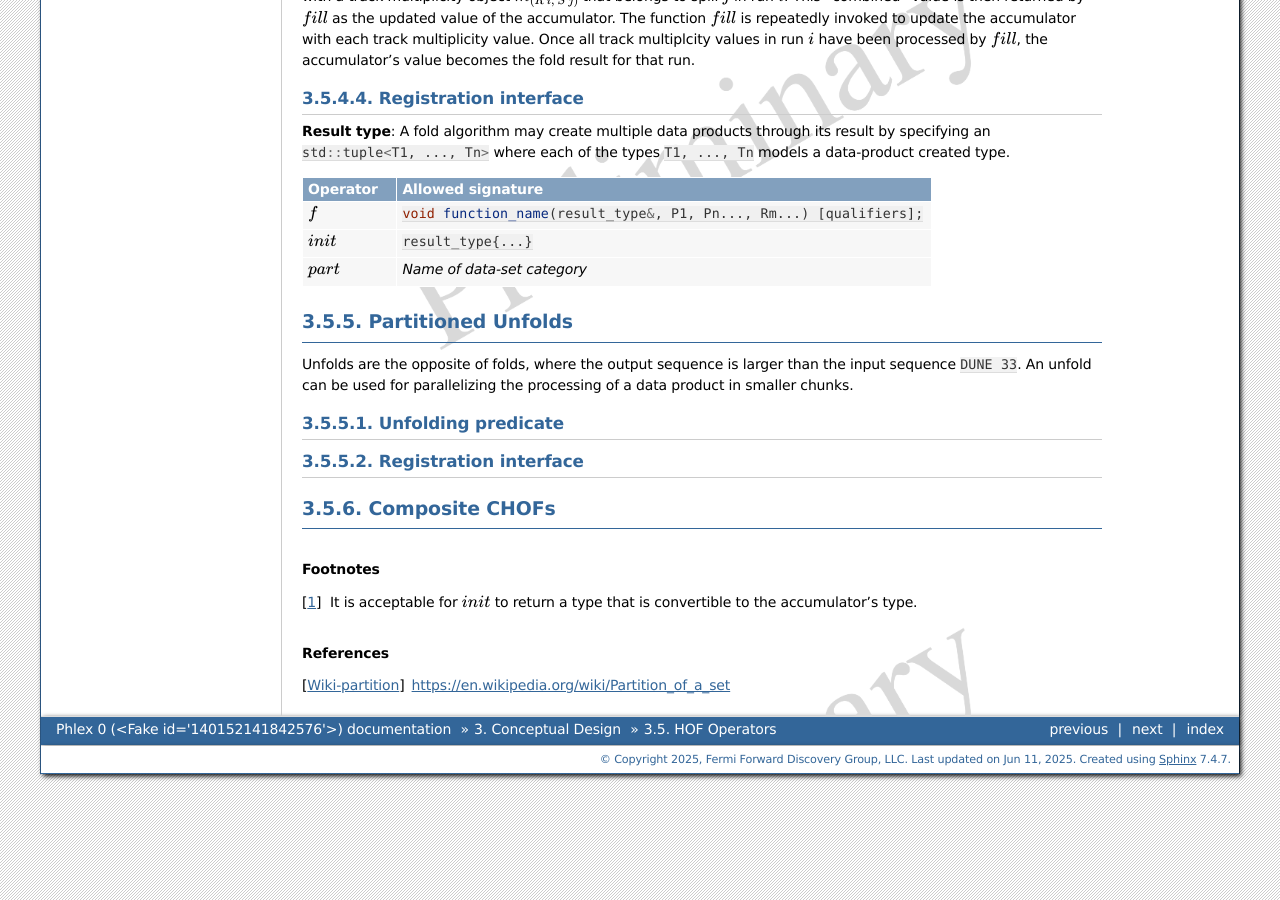
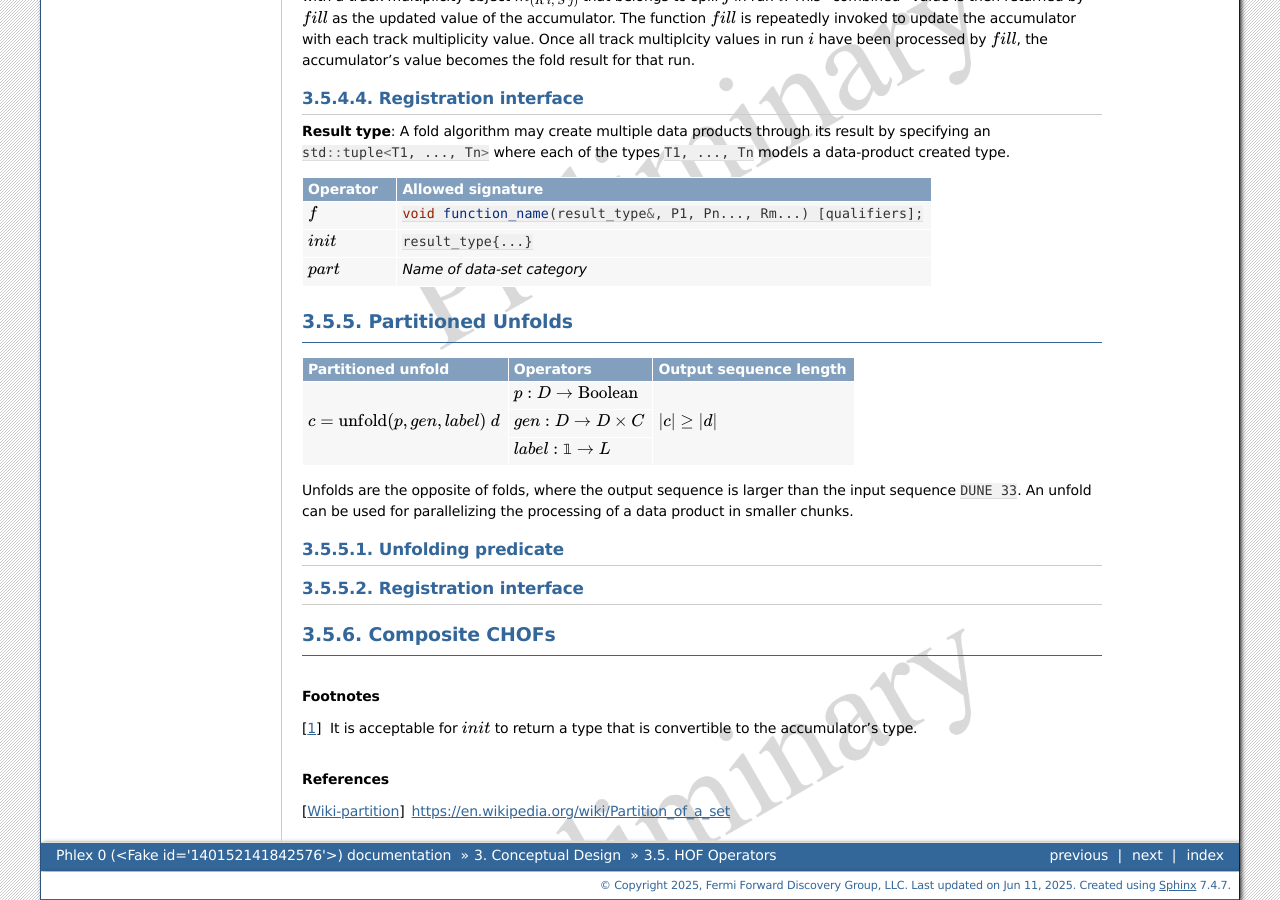
Before and after one commit to Framework-R-D/phlex-design, a Sphinx documentation site: the page built from doc/ch_conceptual_design/hof_operators.rst, in a window 1280 px wide and 900 px high, scrolled down 4089 px. Built offline with Sphinx 7.4.7, drawn with Linux system fonts in a browser that asks for light colours; cross-references to code outside the pages are shown as plain code.

Commit message:
Fix table and Tex commands

```diff
--- a/doc/ch_conceptual_design/hof_operators.rst
+++ b/doc/ch_conceptual_design/hof_operators.rst
@@ -304,15 +304,15 @@ Registration interface
 Partitioned Unfolds
 -------------------
 
-+---------------------------------------------------------+----------------------------------------------------+------------------------+
-| **Partitioned unfold**                                  | Operators                                          | Output sequence length |
-+=========================================================+====================================================+========================+
-| :math:`c = \unfold{p}{\textit{gen}}{\textit{label}}\ d` | :math:`p: D \rightarrow \mbox{Boolean}`            | :math:`|c| \ge |d|`    |
-|                                                         +----------------------------------------------------+                        |
-|                                                         | :math:`\textit{gen}: D \rightarrow D \times C`     |                        |
-|                                                         +----------------------------------------------------+                        |
-|                                                         | :math:`\textit{label}: \one \rightarrow L`  |                        |
-+---------------------------------------------------------+----------------------------------------------------+------------------------+
++----------------------------------------------------------+----------------------------------------------------+------------------------+
+| **Partitioned unfold**                                   | Operators                                          | Output sequence length |
++==========================================================+====================================================+========================+
+| :math:`c = \punfold{p}{\textit{gen}}{\textit{label}}\ d` | :math:`p: D \rightarrow \mbox{Boolean}`            | :math:`|c| \ge |d|`    |
+|                                                          +----------------------------------------------------+                        |
+|                                                          | :math:`\textit{gen}: D \rightarrow D \times C`     |                        |
+|                                                          +----------------------------------------------------+                        |
+|                                                          | :math:`\textit{label}: \one \rightarrow L`         |                        |
++----------------------------------------------------------+----------------------------------------------------+------------------------+
 
 Unfolds are the opposite of folds, where the output sequence is larger than the input sequence :need:`DUNE 33`.
 An unfold can be used for parallelizing the processing of a data product in smaller chunks.
--- a/doc/conf.py
+++ b/doc/conf.py
@@ -97,7 +97,8 @@ new_commands = r"""
 \newcommand\predicate[1]{\text{predicate}(#1)}
 \newcommand\filter[1]{\text{filter}(#1)}
 \newcommand\observe[1]{\text{observe}(#1)}
-\newcommand\unfold[3]{\text{unfold}(#1,\ #2,\ #3)}
+\newcommand\unfold[2]{\text{unfold}(#1,\ #2)}
+\newcommand\punfold[3]{\text{unfold}(#1,\ #2,\ #3)}
 
 % The following is needed to ensure consistent footnote ordering
 % within each LaTeX-rendered chapter:
@@ -128,7 +129,8 @@ mathjax3_config = {
           "predicate": ['\\textrm{predicate}(#1)', 1],
           "filter": ['\\textrm{filter}(#1)', 1],
           "observe": ['\\textrm{observe}(#1)', 1],
-          "unfold": ['\\textrm{unfold}(#1, #2, #3)', 3],
+          "unfold": ['\\textrm{unfold}(#1, #2)', 2],
+          "punfold": ['\\textrm{unfold}(#1, #2, #3)', 3],
           "fold": ['\\textrm{fold}(#1, #2)', 2],
           "pfold": ['\\textrm{fold}(#1, #2, #3)', 3],
           "iset": ['\\mathcal{I}_{#1}', 1],
```
